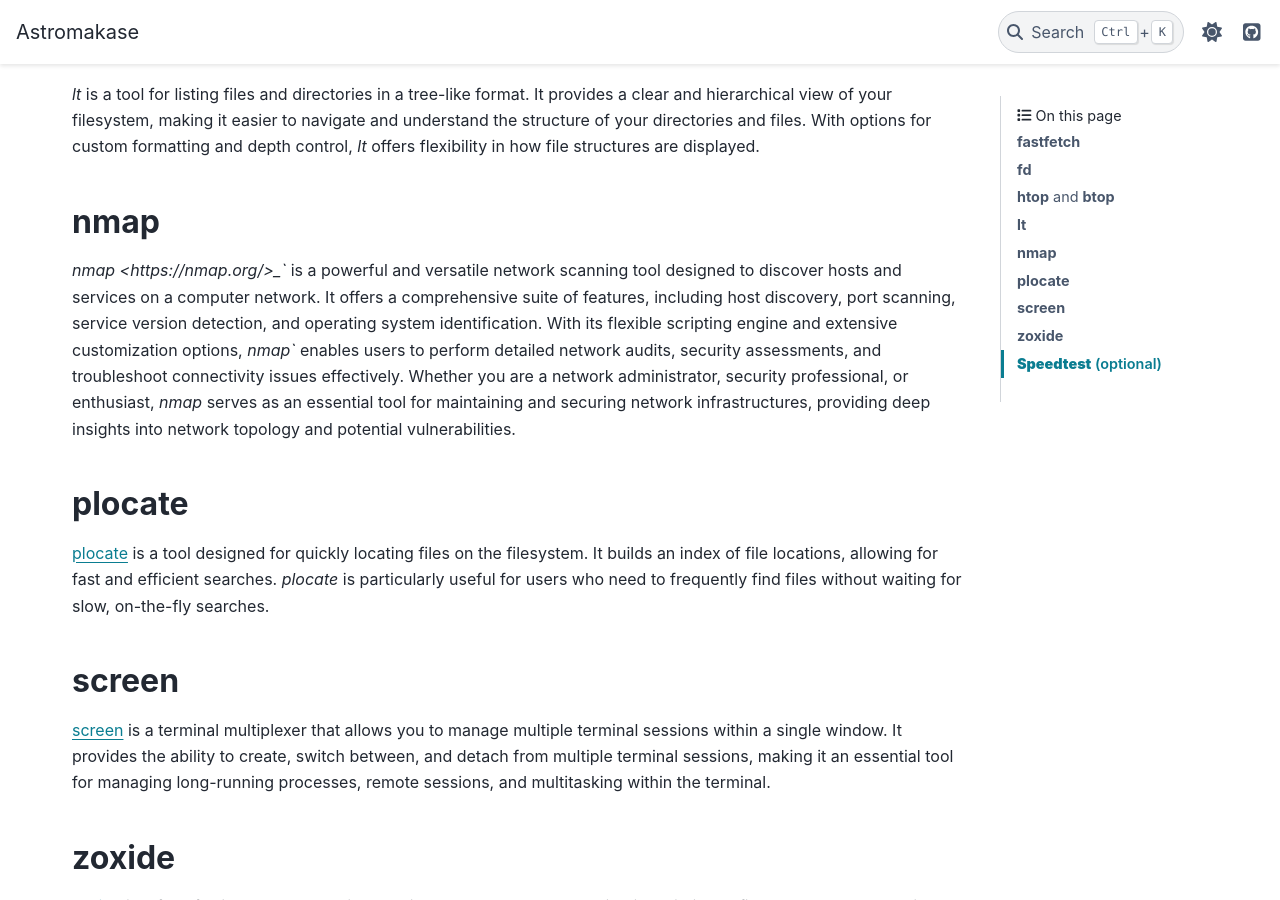
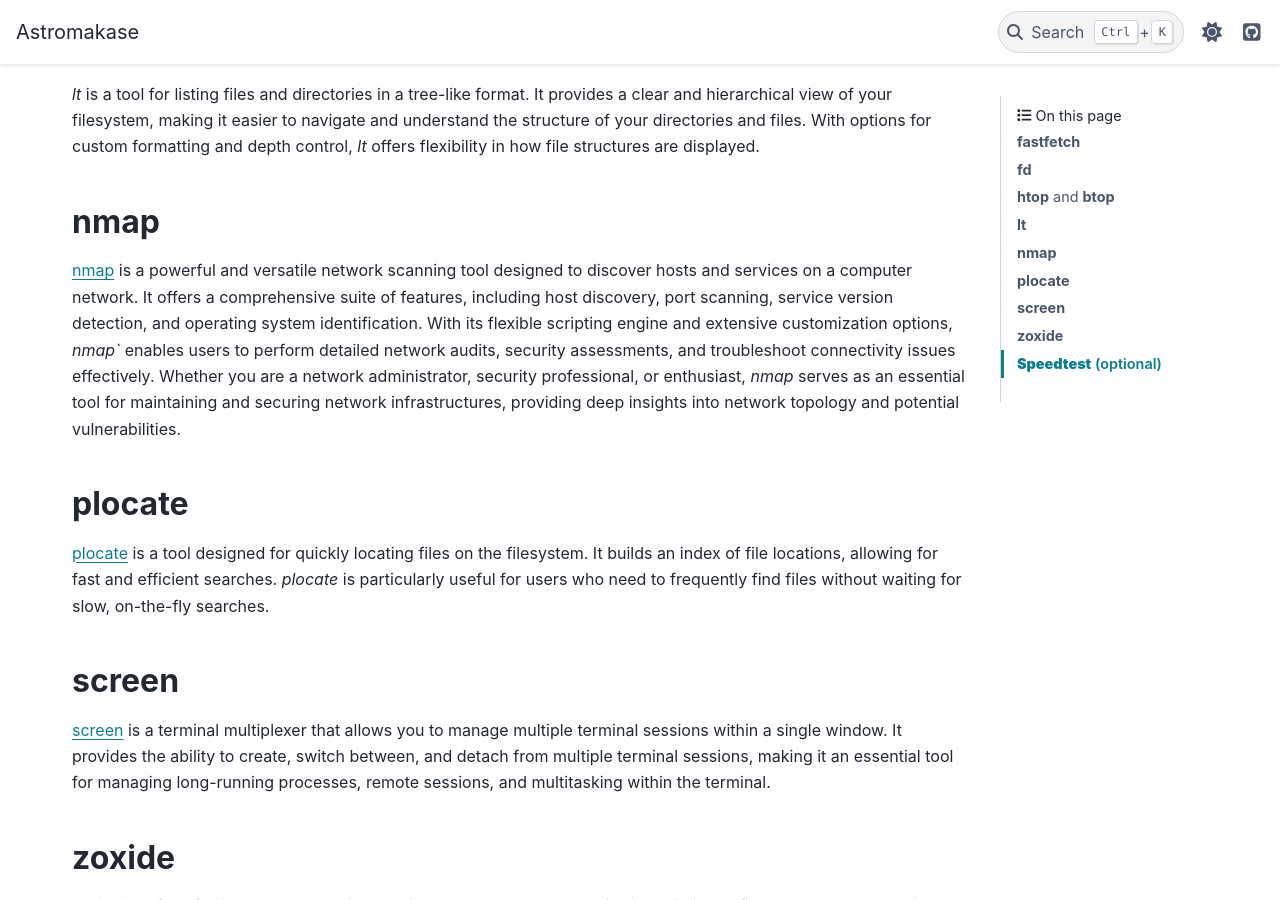
Before and after one commit to mug-n-ai/AstrOmakase, a Sphinx documentation site: the page built from docs/console.rst, in a window 1280 px wide and 900 px high, scrolled down 1031 px. Built offline with Sphinx 7.4.7 and the PyData theme 0.15.4, drawn with Linux system fonts in a browser that asks for light colours.

Commit message:
typo fixed

```diff
--- a/docs/console.rst
+++ b/docs/console.rst
@@ -32,7 +32,7 @@ This section introduces various console tools that enhance terminal-based workfl
 **nmap**
 ++++++++++++++++++++++++++++
 
-`nmap <https://nmap.org/>_`` is a powerful and versatile network scanning tool designed to discover hosts and services on a computer network. It offers a comprehensive suite of features, including host discovery, port scanning, service version detection, and operating system identification. With its flexible scripting engine and extensive customization options, `nmap`` enables users to perform detailed network audits, security assessments, and troubleshoot connectivity issues effectively. Whether you are a network administrator, security professional, or enthusiast, `nmap` serves as an essential tool for maintaining and securing network infrastructures, providing deep insights into network topology and potential vulnerabilities.
+`nmap <https://nmap.org/>`_ is a powerful and versatile network scanning tool designed to discover hosts and services on a computer network. It offers a comprehensive suite of features, including host discovery, port scanning, service version detection, and operating system identification. With its flexible scripting engine and extensive customization options, `nmap`` enables users to perform detailed network audits, security assessments, and troubleshoot connectivity issues effectively. Whether you are a network administrator, security professional, or enthusiast, `nmap` serves as an essential tool for maintaining and securing network infrastructures, providing deep insights into network topology and potential vulnerabilities.
 
 **plocate**
 ++++++++++++++++++++++++++++
```
